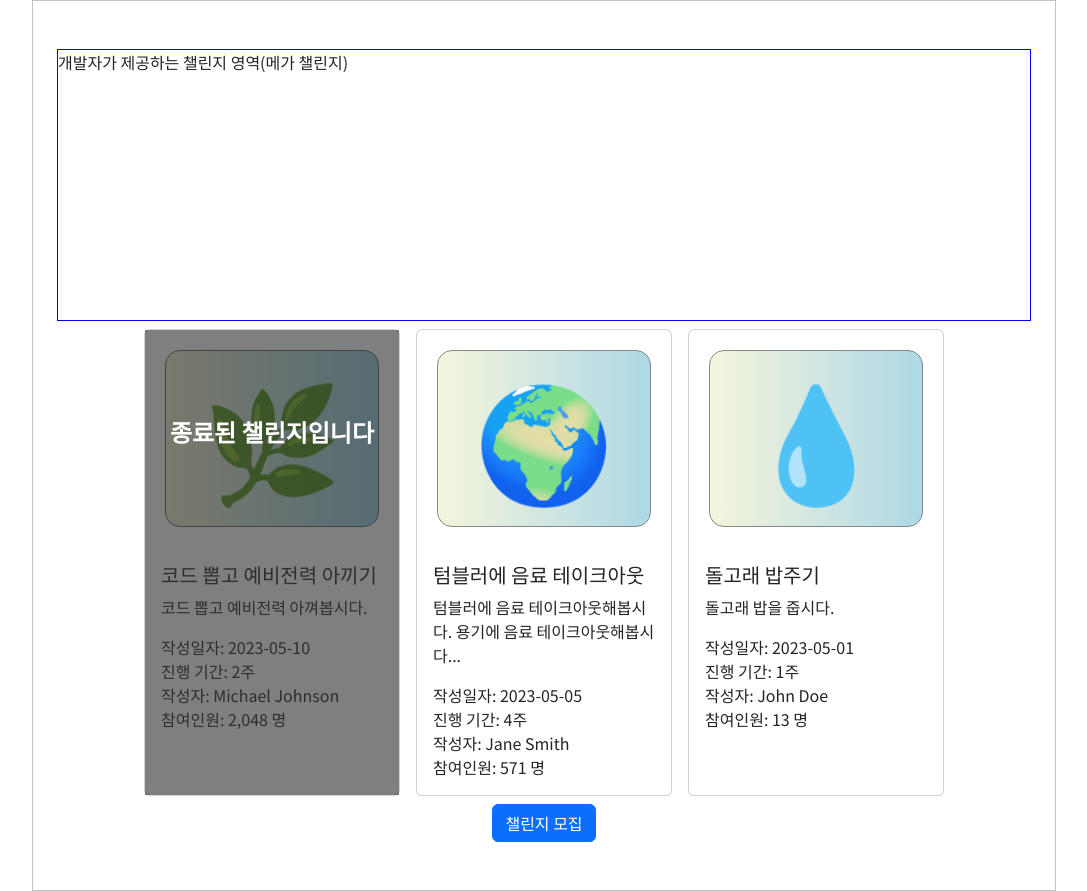
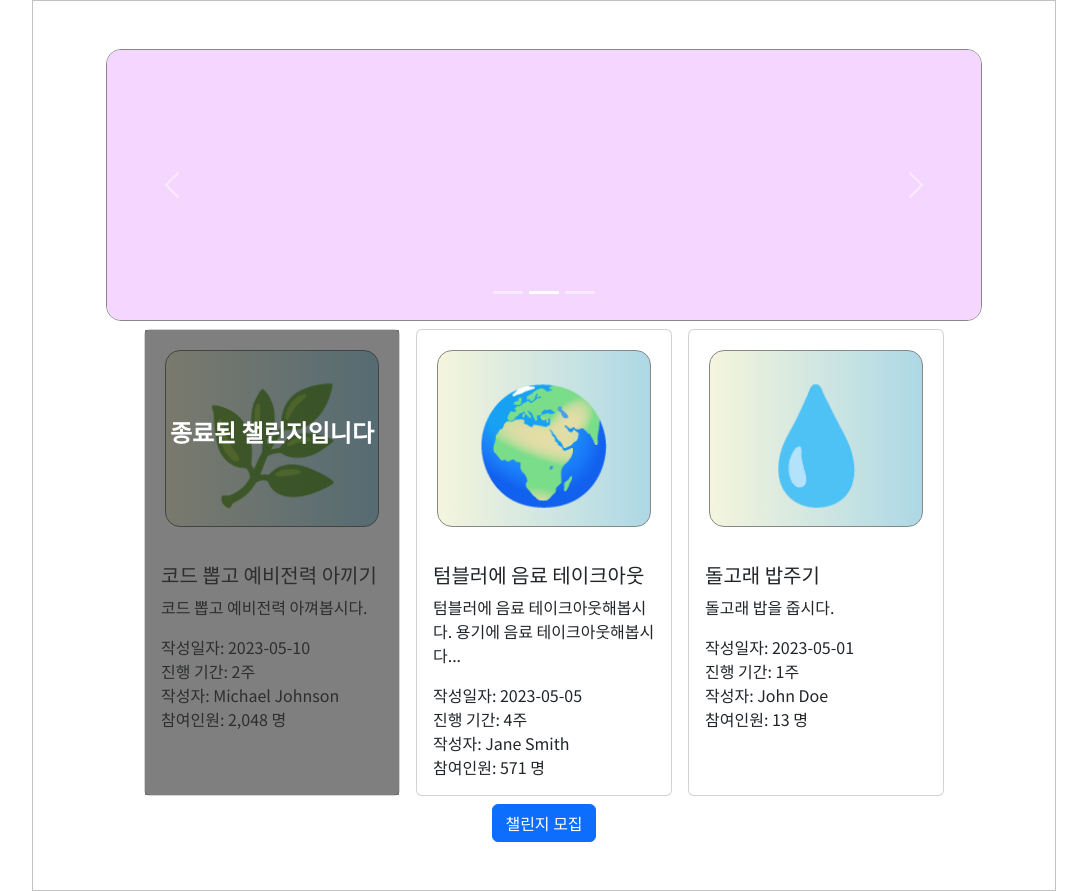
Before and after one commit to snghyun331/elice-ecobucks, a React (Vite) app in the folder front/: page /challenge in a window 1280 px wide. Shown: the whole page, without its empty margins (96-1183 px from the left). Built offline with nearby package versions, Linux system fonts and the light colour scheme.

Commit message:
Feat : 개발자제공 챌린지를 넣을 배너영역 추가

```diff
--- a/front/src/pages/Challenge/ChallengeView.jsx
+++ b/front/src/pages/Challenge/ChallengeView.jsx
@@ -1,8 +1,10 @@
-import { Card, Container, Row, Button } from "react-bootstrap";
+import { Card, Container, Row, Image } from "react-bootstrap";
 import ChallengeRead from "./ChallengeRead";
 import { useState } from "react";
+import MegaChallengeCarousel from "./MegaChallengeCarousel";
 
 const ChallengeView = () => {
+  //더미데이터
   const challenges = [
     {
       title: "돌고래 밥주기",
@@ -63,17 +65,32 @@ const ChallengeView = () => {
       ) : (
         <Container className="d-flex flex-wrap justify-content-center">
           <Row
-            style={{ width: "100%", border: "1px solid blue", height: "17rem" }}
+            style={{
+              width: "90%",
+              border: "solid 1px #878787",
+              borderRadius: "15px",
+              height: "17rem",
+              overflow: "hidden",
+            }}
           >
-            개발자가 제공하는 챌린지 영역(메가 챌린지)
+            <MegaChallengeCarousel />
+
           </Row>
+
           {sortedChallenges.map((challenge, index) => (
             <Card
               key={index}
               className={`m-2 ${challenge.completed ? "text-muted" : ""}`}
-    style={{ width: "16rem", position: "relative",       cursor: challenge.completed ? "default" : "pointer", // Set cursor style
+              style={{
+                width: "16rem",
+                position: "relative",
+                cursor: challenge.completed ? "default" : "pointer", // Set cursor style
               }}
-    onClick={challenge.completed ? null : () => handleReadMoreClick(challenge)}
+              onClick={
+                challenge.completed
+                  ? null
+                  : () => handleReadMoreClick(challenge)
+              }
             >
               {challenge.completed && (
                 <div
@@ -129,7 +146,6 @@ const ChallengeView = () => {
               </Card.Body>
             </Card>
           ))}
-
         </Container>
       )}
     </>
--- /dev/null
+++ b/front/src/pages/Challenge/MegaChallengeCarousel.jsx
@@ -0,0 +1,75 @@
+import { useState } from 'react';
+import Carousel from 'react-bootstrap/Carousel';
+
+function MegaChallengeCarousel() {
+  const MegaChallenges = [
+    {
+      title: "메가 돌고래 밥주기",
+      description: "돌고래 밥을 줍시다.",
+      createDate: "2023-05-01",
+      duration: "4주",
+      completed: false,
+      author: "John Doe",
+      icon: "💧",
+      participantNumber: 13,
+    },
+    {
+      title: "메가 코드 뽑고 예비전력 아끼기",
+      description: "코드 뽑고 예비전력 아껴봅시다.",
+      createDate: "2023-05-10",
+      duration: "4주",
+      completed: false,
+      author: "Michael Johnson",
+      icon: "🌿",
+      participantNumber: 2048,
+    },
+    {
+      title: "메가 텀블러에 음료 테이크아웃",
+      description:
+        "텀블러에 음료 테이크아웃해봅시다. 용기에 음료 테이크아웃해봅시다...",
+      createDate: "2023-05-05",
+      duration: "4주",
+      completed: false,
+      author: "Jane Smith",
+      icon: "🌍",
+      participantNumber: 571,
+    },
+    {
+      title: "메가 용기에 포장하기",
+      description: "용기를 내요",
+      createDate: "2023-05-05",
+      duration: "4주",
+      completed: true,
+      author: "Jane Smith",
+      icon: "🌍",
+      participantNumber: 571,
+    },
+    // More challenge data...
+  ];
+
+  const filteredChallenges = MegaChallenges.filter(
+    (challenge) => challenge.completed === false
+  ).sort((a, b) => new Date(b.createDate) - new Date(a.createDate));
+
+
+  const [index, setIndex] = useState(0);
+
+  const handleSelect = (selectedIndex) => {
+    setIndex(selectedIndex);
+  };
+
+  return (
+    <Carousel activeIndex={index} onSelect={handleSelect} style={{ backgroundColor: '#f4d6ff' }}>
+      {filteredChallenges.map((challenge, index) => (
+        <Carousel.Item key={index}>
+          <Carousel.Caption style={{ color: 'white'}}>
+            <h3>{challenge.title}</h3>
+            <p>{challenge.description}</p>
+          </Carousel.Caption>
+        </Carousel.Item>
+      ))}
+    </Carousel>
+  );
+}
+
+export default MegaChallengeCarousel;
```
Also changed, not shown: front/src/assets/banner.png (added). Lines whose indentation alone changed are shown as unchanged.
